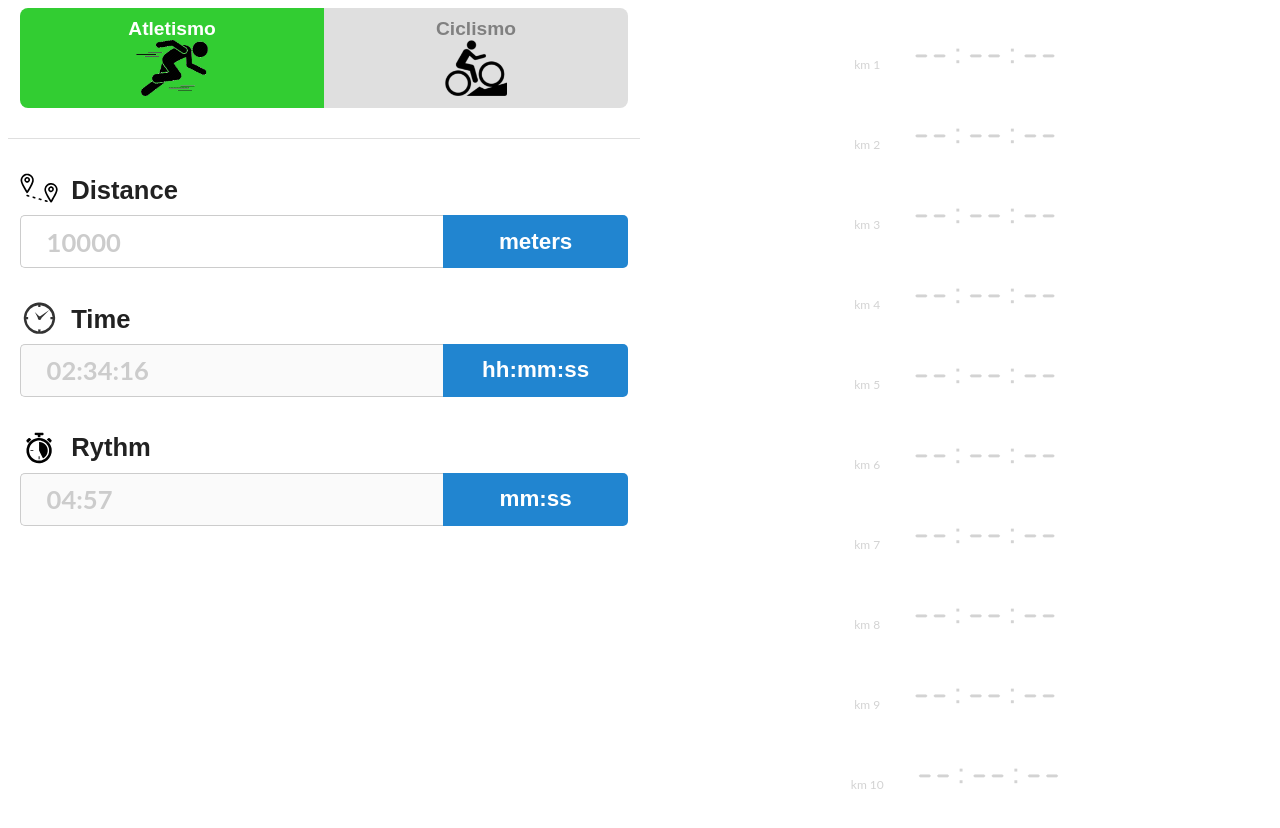
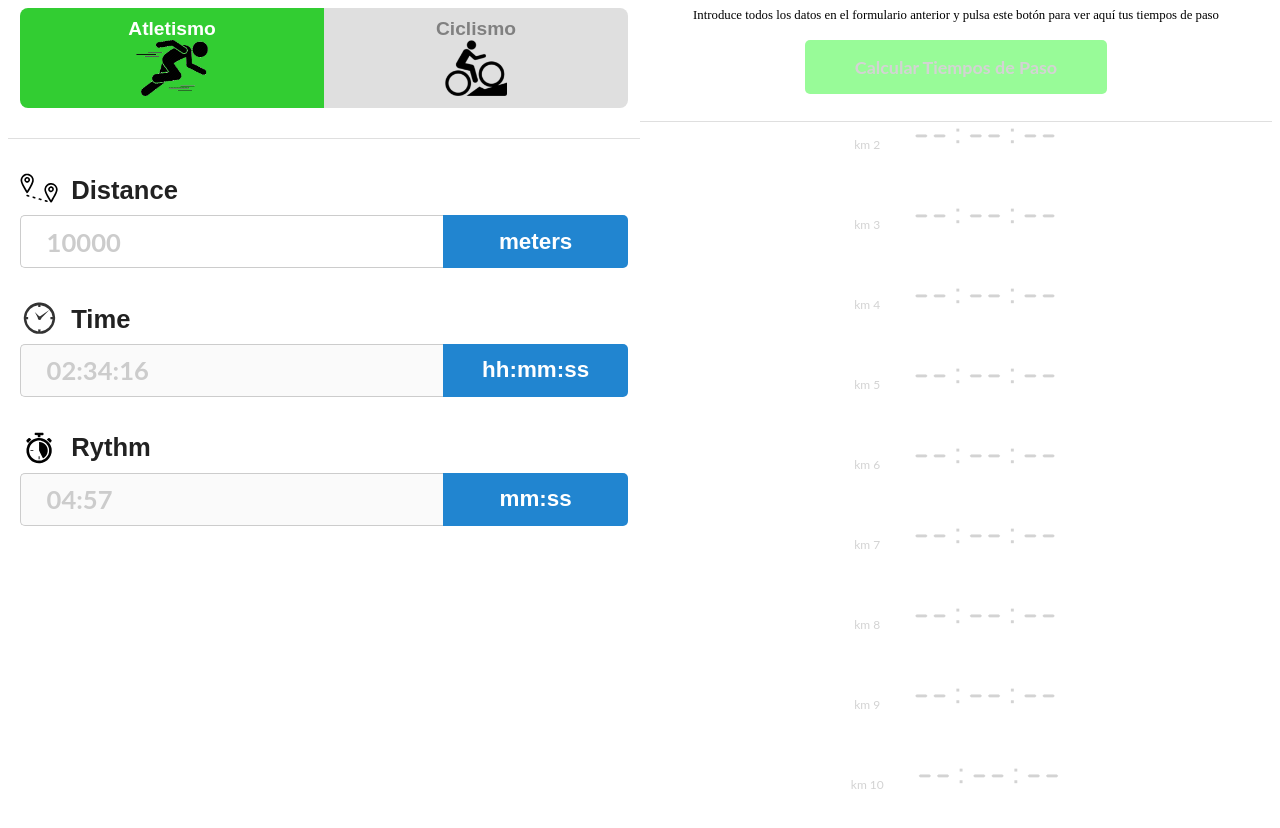
Before and after one commit to jorgesc/PaceCalculator, a React (Create React App) app: page / in a window 1280 px wide. Shown: the top 828 px of the page. Built offline with nearby package versions, Linux system fonts and the light colour scheme.

Commit message:
Refactored CalculateButton, added store connection and some styles

```diff
--- /dev/null
+++ b/src/components/CalculateButton/CalculateButton.tsx
@@ -0,0 +1,52 @@
+import React from "react";
+import styled from "styled-components";
+
+interface IStyledProps {
+  disabled: boolean;
+}
+
+interface ICalculateButtonProps extends IStyledProps {
+  text: string;
+}
+
+const StyledCalculateButton = styled.button<IStyledProps>`
+  border: none;
+  background-color: ${props => (props.disabled ? "palegreen" : "limegreen")};
+  padding: 16px 50px 16px 50px;
+  border-radius: 5px;
+  font-size: 1.4em;
+  font-weight: bold;
+  color: ${props => (props.disabled ? "lightgray" : "white")};
+  font-family: Lato;
+  outline: none;
+  margin-top: 17px;
+
+  transition: box-shadow 0.25s ease-in-out, transform 0.25s ease-in-out,
+    background-color 0.4s linear, color 0.4s linear;
+
+  :hover:enabled {
+    cursor: pointer;
+    box-shadow: 0px 7px 28px rgba(0, 0, 0, 0.25),
+      0px 10px 10px rgba(0, 0, 0, 0.22);
+    transform: scale(1.01);
+  }
+
+  :active:enabled {
+    transition: box-shadow 0.01s ease-out, transform 0.01s ease-out;
+    transform: scale(1);
+    box-shadow: none;
+    outline: none;
+  }
+
+  :focus {
+    outline: none;
+  }
+`;
+
+const CalculateButton = ({text, disabled}: ICalculateButtonProps) => {
+  return (
+    <StyledCalculateButton disabled={disabled}>{text}</StyledCalculateButton>
+  );
+};
+
+export default CalculateButton;
--- /dev/null
+++ b/src/components/CalculateButton/CalculateButtonContainer.tsx
@@ -0,0 +1,49 @@
+import React from "react";
+import styled from "styled-components";
+
+import CalculateButton from "./CalculateButton";
+
+export interface IStyledProps {
+  hidden?: boolean;
+  disabled?: boolean;
+}
+
+interface ICalculateButtonContainerProps extends IStyledProps {
+  text: string;
+  buttonText: string;
+}
+
+const StyledCalculateButtonContainer = styled.div<IStyledProps>`
+  font-size: 0.8em;
+  display: flex;
+  flex-direction: column;
+  align-items: center;
+  text-align: center;
+  width: 100%;
+  background-color: white;
+
+  border-bottom: solid 1px #dfdfdf;
+  padding-bottom: 27px;
+
+  position: absolute;
+
+  left: ${props => (props.hidden ? "120%" : "0")};
+  opacity: ${props => (props.hidden ? "0" : "1")};
+  transition: left 0.5s ease-in 0.1s, opacity 0.4s ease-in 0.1s;
+`;
+
+const CalculateButtonContainer = ({
+  hidden,
+  text,
+  buttonText,
+  disabled,
+}: ICalculateButtonContainerProps) => {
+  return (
+    <StyledCalculateButtonContainer hidden={hidden}>
+      <div>{text}</div>
+      <CalculateButton text={buttonText} disabled={!!disabled} />
+    </StyledCalculateButtonContainer>
+  );
+};
+
+export default CalculateButtonContainer;
--- /dev/null
+++ b/src/components/CalculateButtonWrapper.tsx
@@ -0,0 +1,34 @@
+import React from "react";
+import {connect} from "react-redux";
+
+import {IState} from "../redux/initialState";
+
+import CalculateButtonContainer, {
+  IStyledProps,
+} from "./CalculateButton/CalculateButtonContainer";
+
+const text =
+  "Introduce todos los datos en el formulario anterior y pulsa este botón para ver aquí tus tiempos de paso";
+
+const buttonText = "Calcular Tiempos de Paso";
+
+const CalculateButtonWrapper = (props: IStyledProps) => {
+  return (
+    <CalculateButtonContainer text={text} buttonText={buttonText} {...props} />
+  );
+};
+
+const mapStateToProps = (state: IState): IStyledProps => {
+  const {
+    distanceFieldValue,
+    timeFieldValue,
+    rythmFieldValue,
+    lapTimes,
+  } = state.app;
+  return {
+    hidden: !!lapTimes,
+    disabled: !distanceFieldValue || !timeFieldValue || !rythmFieldValue,
+  };
+};
+
+export default connect(mapStateToProps)(CalculateButtonWrapper);
--- a/src/components/RightPanelWrapper.tsx
+++ b/src/components/RightPanelWrapper.tsx
@@ -1,7 +1,7 @@
 import React from "react";
 import styled from "styled-components";
 
-import CalculateButtonContainer from "./CalculateButtonContainer";
+import CalculateButtonWrapper from "./CalculateButtonWrapper";
 import LapTimesDisplayWrapper from "./LapTimesDisplayWrapper";
 
 const StyledRightPanelWrapper = styled.div`
@@ -13,6 +13,7 @@ const StyledRightPanelWrapper = styled.div`
 const RightPanelWrapper = () => {
   return (
     <StyledRightPanelWrapper>
+      <CalculateButtonWrapper />
       <LapTimesDisplayWrapper />
     </StyledRightPanelWrapper>
   );
```
Also changed, not shown: src/components/CalculateButton.tsx (deleted, +0 -37 lines), src/components/CalculateButtonContainer.tsx (deleted, +0 -39 lines), 1 other file (tests, documents, lock files or other folders).
